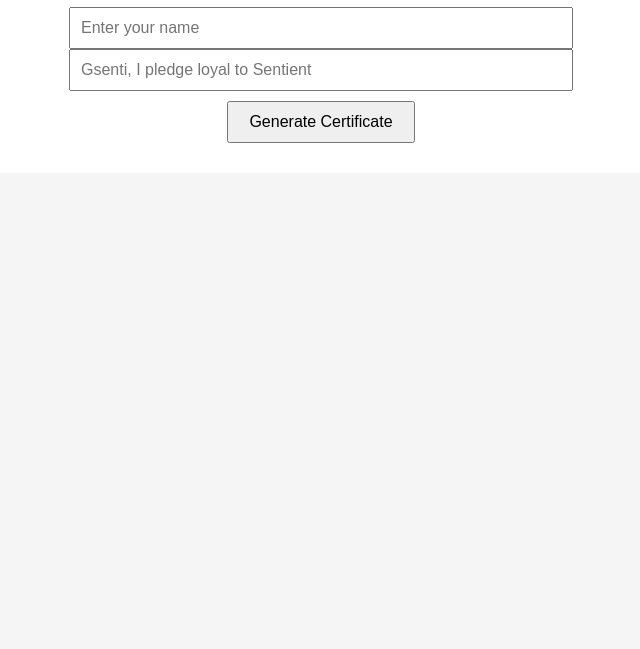
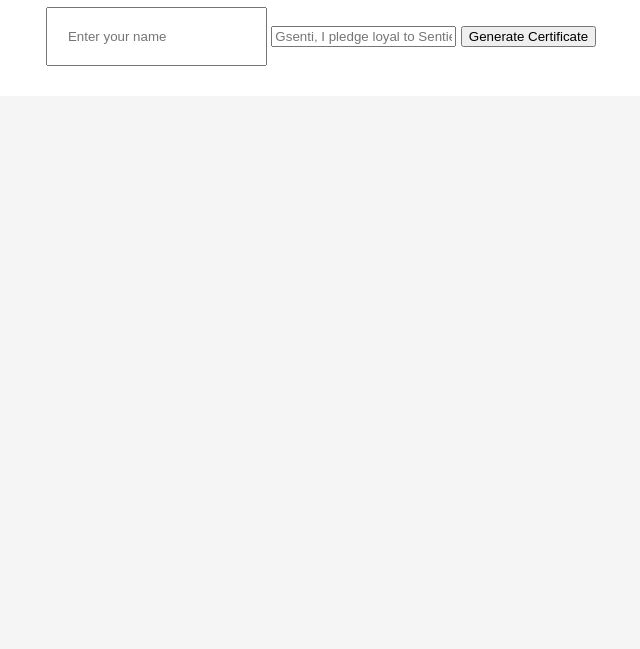
Before and after one commit to shhuubbhh/Certis, a website: page public/index.html in a window 1280 px wide. Shown: the part 151-800 px from the top of the page, without its empty margins (319-959 px from the left). Drawn offline with Linux system fonts and the light colour scheme.

Commit message:
Update style.css

```diff
--- a/public/style.css
+++ b/public/style.css
@@ -13,8 +13,10 @@ body {
   padding: 30px;
   border-radius: 8px;
 }
-
-input {
+#name {
+  padding: 20px;
+}
+input
   padding: 10px;
   width: 80%;
   font-size: 16px;
```
